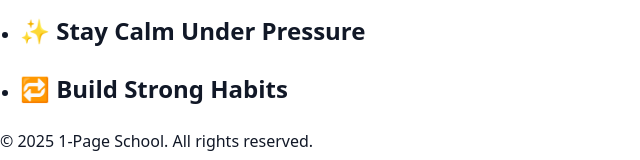
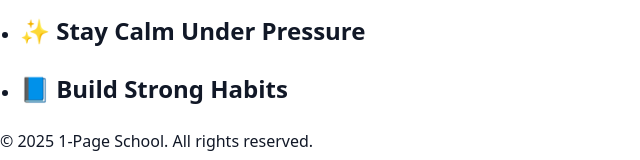
Before and after one commit to iamanvar3/1page-school, a Next.js app: page / in a window 1280 px wide. Shown: the part 332-492 px from the top of the page, without its empty margins (0-640 px from the left). Built offline with nearby package versions, Linux system fonts and the light colour scheme.

Commit message:
Update page.tsx

```diff
--- a/app/page.tsx
+++ b/app/page.tsx
@@ -7,11 +7,11 @@ export default function Home() {
     { slug: 'focus', title: '🧠 How to Focus Deeply' },
     { slug: 'time', title: '⏳ Manage Your Time' },
     { slug: 'calm', title: '✨ Stay Calm Under Pressure' },
-    { slug: 'habits', title: '🔁 Build Strong Habits' },
+    { slug: 'habits', title: '📘 Build Strong Habits' },
   ];
 
   return (
-    <section className="space-y-8">
+    <section className="space-y-8 max-w-2xl mx-auto px-6 py-10">
       <div>
         <h1 className="text-3xl font-bold mb-2">📘 1-Page School</h1>
         <p className="text-gray-700">Life-changing lessons. Each one fits on a single page.</p>
```
